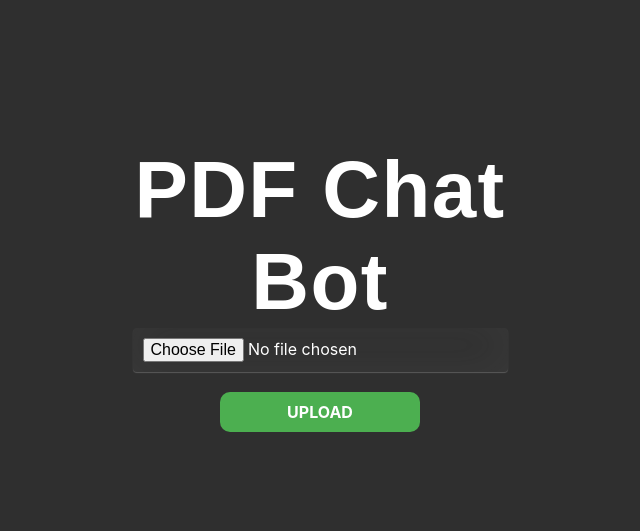
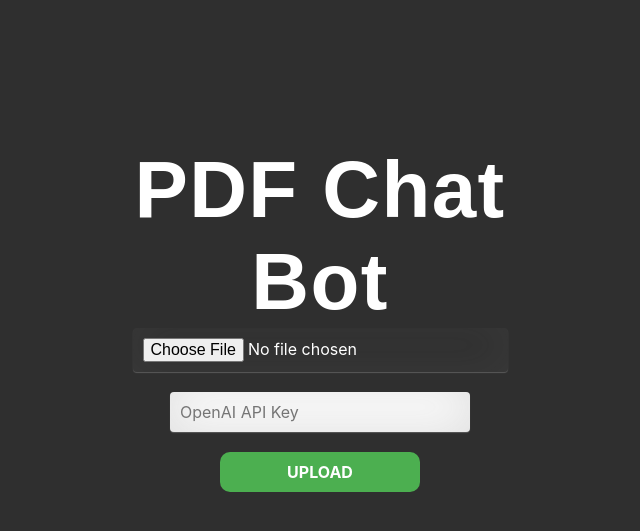
Before and after one commit to dosanity/PDFChatBot, a Flask app: page / in a window 1280 px wide. Shown: the top 531 px of the page, without its empty margins (320-960 px from the left). Run offline with Flask 3, Linux system fonts and the light colour scheme; some web fonts are replaced.

Commit message:
Add New Code

```diff
--- a/app.py
+++ b/app.py
@@ -4,7 +4,7 @@
 import pdf_reader
 from pdf_reader import load_db, load_db_sum
 from langchain.memory import ConversationBufferMemory
-
+from werkzeug.exceptions import InternalServerError
 
 
 app = Flask(__name__, static_folder='static')
@@ -25,17 +25,18 @@
 def success():
     if request.method == 'POST':
         f = request.files['file']
+        api_key = request.form['api_key']
 
         # Check if the file has a ".pdf" file extension
-        if f.filename.endswith(".pdf"):
+        if f.filename.endswith(".pdf") and api_key != "":
             f.filename = "upload.pdf"
             global file
             file = f.filename
             # Use the custom path along with the original file name
             f.save(f.filename)
             global chat
-            chat = load_db(file)
-            summ = load_db_sum(file)
+            chat = load_db(file, api_key)
+            summ = load_db_sum(file, api_key)
             global history
             history = {}
             conversation = {}
@@ -45,8 +46,10 @@
 
 
             return render_template("chatbot.html", name=f.filename, history=history, conversation=conversation, summary=summary)
-        else:
+        elif f.filename.endswith(".pdf") == False:
             return render_template("index.html", error_text="Only PDF files are allowed for upload.")
+        elif api_key == "":
+            return render_template("index.html", error_text="Please enter your OpenAI API key.")
 
 history = {}
 conversation = {}
@@ -63,6 +66,9 @@
     history.update({question_text : answer_text})
     return render_template('chatbot.html', answer_text=answer_text, question_text=question_text, history = history, conversation = conversation, summary = summary)
 
+@app.errorhandler(InternalServerError)
+def handle_internal_server_error(e):
+    return render_template("index.html", error_text="The API key you entered was invalid, please enter your OpenAI API key.")
 
 if __name__ == '__main__':
     app.run(debug=True)
--- a/static/css/style.css
+++ b/static/css/style.css
@@ -163,6 +163,26 @@
 	cursor: pointer;
 }
 
+.inputAPI {
+	width: 60%;
+	margin-bottom: 10px;
+	margin-top: 10px;
+	border: none;
+	outline: none;
+	padding: 10px;
+	font-size: 16px;
+	cursor: pointer;
+	font-family: -apple-system,system-ui,BlinkMacSystemFont,"Segoe UI",Roboto;
+	/* border: 1px solid rgba(0,0,0,0.3); */
+	border-radius: 4px;
+	box-shadow: inset 0 -5px 45px rgba(100,100,100,0.2), 0 1px 1px rgba(255,255,255,0.2);
+	-webkit-transition: box-shadow .5s ease;
+	-moz-transition: box-shadow .5s ease;
+	-o-transition: box-shadow .5s ease;
+	-ms-transition: box-shadow .5s ease;
+	transition: box-shadow .5s ease;
+}
+
 .text:hover {
 	cursor: text;
 }
--- a/templates/index.html
+++ b/templates/index.html
@@ -19,6 +19,7 @@
             <div class="container">
                 <h1>PDF Chat Bot</h1>
                 <input class="input" type="file" name="file" />
+                <input class="inputAPI text" type="password" name="api_key" placeholder="OpenAI API Key"/>
                 <button class="button" type="submit" onclick="this.classList.toggle('button--loading')">
                 <!-- <button class="button" type="submit"> -->
                     <span class="button__text">UPLOAD</span>
```
Also changed, not shown: pdf_reader.py (+8 -9 lines), README.md, 2 other files.
